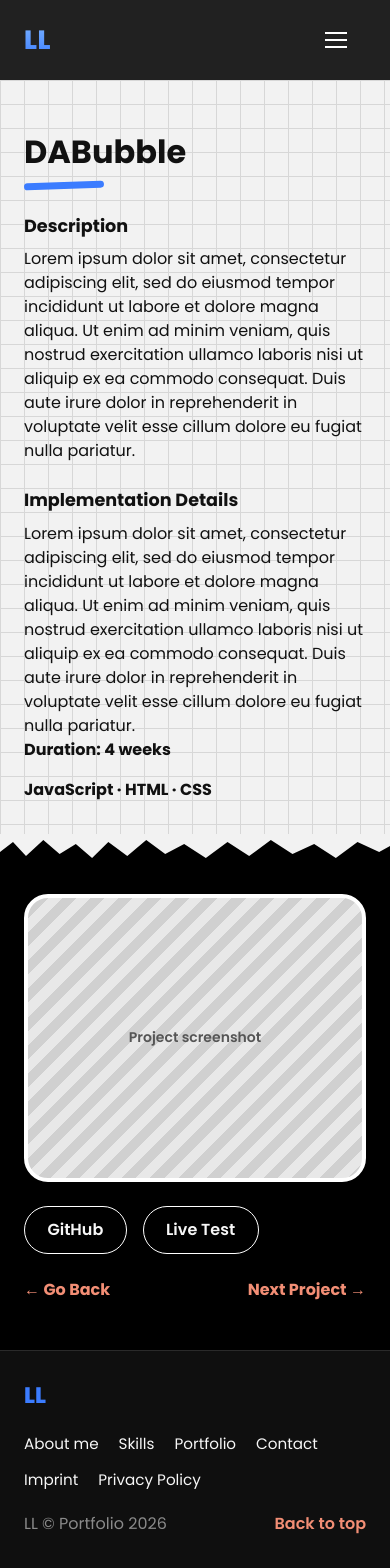
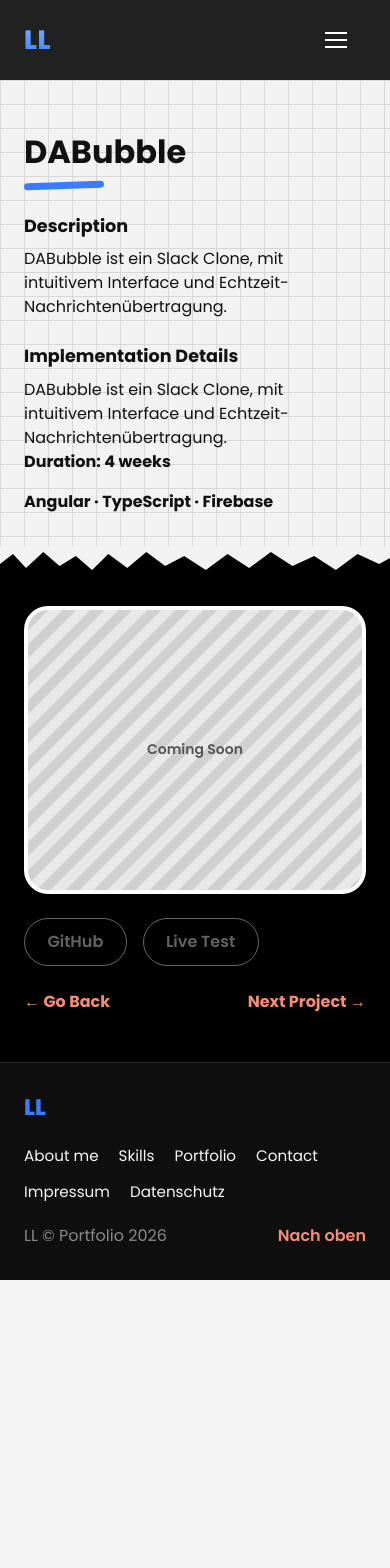
Before and after one commit to lohmibln/Portfolio, an Angular app: page /project/dabubble in a window 390 px wide. After the commit the page ends 1280 px from the top, so only its background shows below. Built offline with nearby package versions, Linux system fonts and the light colour scheme.

Commit message:
Update portfolio copy, projects, and default German language.

```diff
--- a/src/app/core/translation/translation.service.ts
+++ b/src/app/core/translation/translation.service.ts
@@ -3,7 +3,7 @@
 
 @Injectable({ providedIn: 'root' })
 export class TranslationService {
-  readonly language = signal<Language>('en');
+  readonly language = signal<Language>('de');
 
   translate(key: TranslationKey): string {
     return translations[this.language()][key];
--- a/src/app/core/translation/translations.ts
+++ b/src/app/core/translation/translations.ts
@@ -17,14 +17,14 @@
     'nav.contact': 'Contact',
     'nav.cv': 'CV',
     'nav.lang': 'DE',
-    'hero.hello': 'Hello, I am',
-    'hero.title': 'Frontend',
-    'hero.titleAccent': 'DEVELOPER',
+    'hero.hello': 'Hey, I am Lucas',
+    'hero.title': 'Fachinformatiker für',
+    'hero.titleAccent': 'Anwendungsentwicklung',
     'hero.cta': 'Get in touch',
-    'hero.photoName': 'Lorem',
+    'hero.photoName': 'Lucas',
     'about.title': 'About me',
     'about.tag1': 'Based in Berlin',
-    'about.tag2': 'Frontend Dev',
+    'about.tag2': 'Fachinformatiker',
     'about.tag3': 'Open to work',
     'about.text': loremLong,
     'about.readMore': 'Read more',
@@ -32,16 +32,21 @@
     'skills.intro': loremShort,
     'skills.peelHint': 'Path to pixel',
     'projects.title': 'Projects',
-    'projects.intro': loremMedium,
+    'projects.intro':
+      'Below you will find some of my already completed projects. The list is constantly growing — checking back regularly is worth it!',
     'projects.github': 'GitHub',
     'projects.live': 'Live Test',
     'projects.featured': 'Featured Project',
+    'projects.comingSoon': 'Coming Soon',
+    'projects.sharkie.name': 'Sharkie',
+    'projects.sharkie.description':
+      'Sharkie is a 2D side-scroller — collect coins and potions to defeat the evil shark.',
     'projects.join.name': 'Join',
-    'projects.join.description': loremMedium,
-    'projects.pollo.name': 'El Pollo Loco',
-    'projects.pollo.description': loremMedium,
+    'projects.join.description':
+      'Join is a digital Kanban board for organizing tasks and projects clearly and tracking their progress.',
     'projects.daBubble.name': 'DABubble',
-    'projects.daBubble.description': loremMedium,
+    'projects.daBubble.description':
+      'DABubble is a Slack clone with an intuitive interface and real-time messaging.',
     'testimonials.title': "Colleagues' Thoughts",
     'testimonials.quote1': loremShort,
     'testimonials.quote2': loremShort,
@@ -80,31 +85,36 @@
     'nav.contact': 'Contact',
     'nav.cv': 'CV',
     'nav.lang': 'EN',
-    'hero.hello': 'Hello, I am',
-    'hero.title': 'Frontend',
-    'hero.titleAccent': 'DEVELOPER',
-    'hero.cta': 'Get in touch',
-    'hero.photoName': 'Lorem',
-    'about.title': 'About me',
+    'hero.hello': 'Hey, ich bin Lucas',
+    'hero.title': 'Fachinformatiker für',
+    'hero.titleAccent': 'Anwendungsentwicklung',
+    'hero.cta': 'Kontakt aufnehmen',
+    'hero.photoName': 'Lucas',
+    'about.title': 'Über mich',
     'about.tag1': 'Based in Berlin',
-    'about.tag2': 'Frontend Dev',
+    'about.tag2': 'Fachinformatiker',
     'about.tag3': 'Open to work',
     'about.text': loremLong,
-    'about.readMore': 'Read more',
+    'about.readMore': 'Mehr lesen',
     'skills.title': 'Skill set',
     'skills.intro': loremShort,
     'skills.peelHint': 'Path to pixel',
-    'projects.title': 'Projects',
-    'projects.intro': loremMedium,
+    'projects.title': 'Projekte',
+    'projects.intro':
+      'Anbei findest du einige meiner bereits realisierten Projekte. Die Liste erweitert sich ständig, ein regelmäßiger Blick lohnt sich!',
     'projects.github': 'GitHub',
     'projects.live': 'Live Test',
     'projects.featured': 'Featured Project',
+    'projects.comingSoon': 'Coming Soon',
+    'projects.sharkie.name': 'Sharkie',
+    'projects.sharkie.description':
+      'Sharkie ist ein 2D Sidescroller, sammle Coins und Tränke um den bösen Hai zu besiegen.',
     'projects.join.name': 'Join',
-    'projects.join.description': loremMedium,
-    'projects.pollo.name': 'El Pollo Loco',
-    'projects.pollo.description': loremMedium,
+    'projects.join.description':
+      'Join ist ein digitales Kanban-Board, mit dem man Aufgaben und Projekte übersichtlich organisiert und deren Fortschritt verfolgt.',
     'projects.daBubble.name': 'DABubble',
-    'projects.daBubble.description': loremMedium,
+    'projects.daBubble.description':
+      'DABubble ist ein Slack Clone, mit intuitivem Interface und Echtzeit-Nachrichtenübertragung.',
     'testimonials.title': "Colleagues' Thoughts",
     'testimonials.quote1': loremShort,
     'testimonials.quote2': loremShort,
--- a/src/app/pages/project-detail/project-detail.component.html
+++ b/src/app/pages/project-detail/project-detail.component.html
@@ -4,10 +4,10 @@
     <span class="underline-stroke underline-stroke--blue" aria-hidden="true"></span>
 
     <h2>{{ 'projectDetail.description' | translate }}</h2>
-    <p>{{ 'projectDetail.body' | translate }}</p>
+    <p>{{ project.descriptionKey | translate }}</p>
 
     <h2>{{ 'projectDetail.implementation' | translate }}</h2>
-    <p>{{ 'projectDetail.body' | translate }}</p>
+    <p>{{ project.descriptionKey | translate }}</p>
 
     <p><strong>{{ 'projectDetail.duration' | translate }}</strong></p>
     <p class="detail__stack">{{ project.stack.join(' · ') }}</p>
@@ -17,20 +17,43 @@
 
   <div class="detail__bottom">
     <div class="container">
-      <div class="detail__preview visual-placeholder">Project screenshot</div>
+      @if (project.comingSoon) {
+        <div class="detail__preview visual-placeholder">{{ 'projects.comingSoon' | translate }}</div>
+      } @else {
+        <div class="detail__preview visual-placeholder">{{ project.nameKey | translate }}</div>
+      }
 
       <div class="detail__actions">
-        <a class="btn btn--dark" href="https://github.com/" target="_blank" rel="noopener noreferrer">
-          {{ 'projects.github' | translate }}
-        </a>
-        <a class="btn btn--dark" href="https://example.com/" target="_blank" rel="noopener noreferrer">
-          {{ 'projects.live' | translate }}
-        </a>
+        @if (project.githubUrl) {
+          <a
+            class="btn btn--dark"
+            [href]="project.githubUrl"
+            target="_blank"
+            rel="noopener noreferrer"
+          >
+            {{ 'projects.github' | translate }}
+          </a>
+        } @else {
+          <span class="btn btn--dark btn--disabled">{{ 'projects.github' | translate }}</span>
+        }
+
+        @if (project.liveUrl) {
+          <a
+            class="btn btn--dark"
+            [href]="project.liveUrl"
+            target="_blank"
+            rel="noopener noreferrer"
+          >
+            {{ 'projects.live' | translate }}
+          </a>
+        } @else {
+          <span class="btn btn--dark btn--disabled">{{ 'projects.live' | translate }}</span>
+        }
       </div>
 
       <div class="detail__nav">
         <a routerLink="/">← {{ 'projectDetail.back' | translate }}</a>
-        <a [routerLink]="['/project', 'dabubble']">{{ 'projectDetail.next' | translate }} →</a>
+        <a [routerLink]="['/project', 'join']">{{ 'projectDetail.next' | translate }} →</a>
       </div>
     </div>
   </div>
--- a/src/app/pages/project-detail/project-detail.component.scss
+++ b/src/app/pages/project-detail/project-detail.component.scss
@@ -59,3 +59,9 @@
   color: var(--color-accent-orange);
   font-weight: 700;
 }
+
+.btn--disabled {
+  opacity: 0.4;
+  cursor: not-allowed;
+  pointer-events: none;
+}
--- a/src/app/pages/project-detail/project-detail.component.ts
+++ b/src/app/pages/project-detail/project-detail.component.ts
@@ -12,30 +12,45 @@
 export class ProjectDetailComponent {
   private readonly route = inject(ActivatedRoute);
 
-  readonly projectId = this.route.snapshot.paramMap.get('id') ?? 'dabubble';
+  readonly projectId = this.route.snapshot.paramMap.get('id') ?? 'sharkie';
 
   readonly projectMap: Record<
     string,
-    { nameKey: TranslationKey; descriptionKey: TranslationKey; stack: string[] }
+    {
+      nameKey: TranslationKey;
+      descriptionKey: TranslationKey;
+      stack: string[];
+      githubUrl: string | null;
+      liveUrl: string | null;
+      comingSoon?: boolean;
+    }
   > = {
-    dabubble: {
-      nameKey: 'projects.daBubble.name',
-      descriptionKey: 'projects.daBubble.description',
+    sharkie: {
+      nameKey: 'projects.sharkie.name',
+      descriptionKey: 'projects.sharkie.description',
       stack: ['JavaScript', 'HTML', 'CSS'],
+      githubUrl: 'https://github.com/lohmibln/Sharky',
+      liveUrl: 'https://sharkie.lucas-lohmann.de',
     },
     join: {
       nameKey: 'projects.join.name',
       descriptionKey: 'projects.join.description',
       stack: ['JavaScript', 'HTML', 'CSS'],
+      githubUrl: null,
+      liveUrl: null,
+      comingSoon: true,
     },
-    'el-pollo-loco': {
-      nameKey: 'projects.pollo.name',
-      descriptionKey: 'projects.pollo.description',
-      stack: ['JavaScript', 'HTML', 'CSS'],
+    dabubble: {
+      nameKey: 'projects.daBubble.name',
+      descriptionKey: 'projects.daBubble.description',
+      stack: ['Angular', 'TypeScript', 'Firebase'],
+      githubUrl: null,
+      liveUrl: null,
+      comingSoon: true,
     },
   };
 
   get project() {
-    return this.projectMap[this.projectId] ?? this.projectMap['dabubble'];
+    return this.projectMap[this.projectId] ?? this.projectMap['sharkie'];
   }
 }
--- a/src/app/sections/hero/hero.component.scss
+++ b/src/app/sections/hero/hero.component.scss
@@ -33,11 +33,12 @@
 .hero__title {
   margin: 0;
   display: grid;
-  gap: 0.1rem;
-  font-size: clamp(2.8rem, 9vw, 5.8rem);
-  line-height: 0.92;
-  letter-spacing: -0.04em;
+  gap: 0.15rem;
+  font-size: clamp(1.7rem, 5.2vw, 3.4rem);
+  line-height: 1.05;
+  letter-spacing: -0.03em;
   font-weight: 800;
+  max-width: 18ch;
 }
 
 .hero__polaroid {
--- a/src/app/sections/projects/projects.component.html
+++ b/src/app/sections/projects/projects.component.html
@@ -10,7 +10,7 @@
 
     <article class="featured">
       <a class="featured__media visual-placeholder" [routerLink]="['/project', featured.id]">
-        {{ 'projects.featured' | translate }}
+        {{ featured.nameKey | translate }}
       </a>
       <div class="featured__body">
         <span class="featured__badge">{{ 'projects.featured' | translate }}</span>
@@ -19,7 +19,7 @@
         <div class="project-actions">
           <a
             class="btn btn--dark"
-            [href]="featured.githubUrl"
+            [href]="featured.githubUrl!"
             target="_blank"
             rel="noopener noreferrer"
           >
@@ -27,7 +27,7 @@
           </a>
           <a
             class="btn btn--dark"
-            [href]="featured.liveUrl"
+            [href]="featured.liveUrl!"
             target="_blank"
             rel="noopener noreferrer"
           >
@@ -40,12 +40,23 @@
     <div class="projects__grid">
       @for (project of projects; track project.id) {
         <article class="project-card">
-          <a class="project-card__media visual-placeholder" [routerLink]="['/project', project.id]">
+          @if (project.comingSoon) {
+            <div class="project-card__media visual-placeholder project-card__media--soon">
+              {{ 'projects.comingSoon' | translate }}
+            </div>
+          } @else {
+            <a
+              class="project-card__media visual-placeholder"
+              [routerLink]="['/project', project.id]"
+            >
               {{ project.nameKey | translate }}
             </a>
+          }
+
           <h3>{{ project.nameKey | translate }}</h3>
           <p>{{ project.descriptionKey | translate }}</p>
           <div class="project-actions">
+            @if (project.githubUrl) {
               <a
                 class="btn btn--dark"
                 [href]="project.githubUrl"
@@ -54,6 +65,11 @@
               >
                 {{ 'projects.github' | translate }}
               </a>
+            } @else {
+              <span class="btn btn--dark btn--disabled">{{ 'projects.github' | translate }}</span>
+            }
+
+            @if (project.liveUrl) {
               <a
                 class="btn btn--dark"
                 [href]="project.liveUrl"
@@ -62,6 +78,9 @@
               >
                 {{ 'projects.live' | translate }}
               </a>
+            } @else {
+              <span class="btn btn--dark btn--disabled">{{ 'projects.live' | translate }}</span>
+            }
           </div>
         </article>
       }
--- a/src/app/sections/projects/projects.component.scss
+++ b/src/app/sections/projects/projects.component.scss
@@ -75,6 +75,24 @@
   margin-top: 0.35rem;
 }
 
+.project-card__media--soon {
+  cursor: default;
+  color: #777;
+  letter-spacing: 0.08em;
+  text-transform: uppercase;
+}
+
+.project-card__media--soon:hover {
+  opacity: 1;
+  transform: none;
+}
+
+.btn--disabled {
+  opacity: 0.4;
+  cursor: not-allowed;
+  pointer-events: none;
+}
+
 @media (min-width: 900px) {
   .featured {
     grid-template-columns: 1.2fr 0.8fr;
--- a/src/app/sections/projects/projects.component.ts
+++ b/src/app/sections/projects/projects.component.ts
@@ -7,8 +7,9 @@
   id: string;
   nameKey: TranslationKey;
   descriptionKey: TranslationKey;
-  githubUrl: string;
-  liveUrl: string;
+  githubUrl: string | null;
+  liveUrl: string | null;
+  comingSoon?: boolean;
   featured?: boolean;
 }
 
@@ -20,28 +21,30 @@
 })
 export class ProjectsComponent {
   readonly featured: ProjectCard = {
-    id: 'join',
-    nameKey: 'projects.join.name',
-    descriptionKey: 'projects.join.description',
-    githubUrl: 'https://github.com/',
-    liveUrl: 'https://example.com/',
+    id: 'sharkie',
+    nameKey: 'projects.sharkie.name',
+    descriptionKey: 'projects.sharkie.description',
+    githubUrl: 'https://github.com/lohmibln/Sharky',
+    liveUrl: 'https://sharkie.lucas-lohmann.de',
     featured: true,
   };
 
   readonly projects: ProjectCard[] = [
     {
-      id: 'el-pollo-loco',
-      nameKey: 'projects.pollo.name',
-      descriptionKey: 'projects.pollo.description',
-      githubUrl: 'https://github.com/',
-      liveUrl: 'https://example.com/',
+      id: 'join',
+      nameKey: 'projects.join.name',
+      descriptionKey: 'projects.join.description',
+      githubUrl: null,
+      liveUrl: null,
+      comingSoon: true,
     },
     {
       id: 'dabubble',
       nameKey: 'projects.daBubble.name',
       descriptionKey: 'projects.daBubble.description',
-      githubUrl: 'https://github.com/',
-      liveUrl: 'https://example.com/',
+      githubUrl: null,
+      liveUrl: null,
+      comingSoon: true,
     },
   ];
 }
--- a/src/index.html
+++ b/src/index.html
@@ -1,11 +1,11 @@
 <!doctype html>
-<html lang="en">
+<html lang="de">
 <head>
   <meta charset="utf-8">
-  <title>LL | Frontend Developer Portfolio</title>
+  <title>LL | Fachinformatiker für Anwendungsentwicklung</title>
   <base href="/">
   <meta name="viewport" content="width=device-width, initial-scale=1">
-  <meta name="description" content="Frontend developer portfolio – Figma Design 3 barebone.">
+  <meta name="description" content="Portfolio von Lucas Lohmann – Fachinformatiker für Anwendungsentwicklung.">
   <link rel="preconnect" href="https://fonts.googleapis.com">
   <link rel="preconnect" href="https://fonts.gstatic.com" crossorigin>
   <link href="https://fonts.googleapis.com/css2?family=Caveat:wght@600;700&family=Poppins:wght@400;600;700;800&display=swap" rel="stylesheet">
```
Lines whose indentation alone changed are shown as unchanged.
